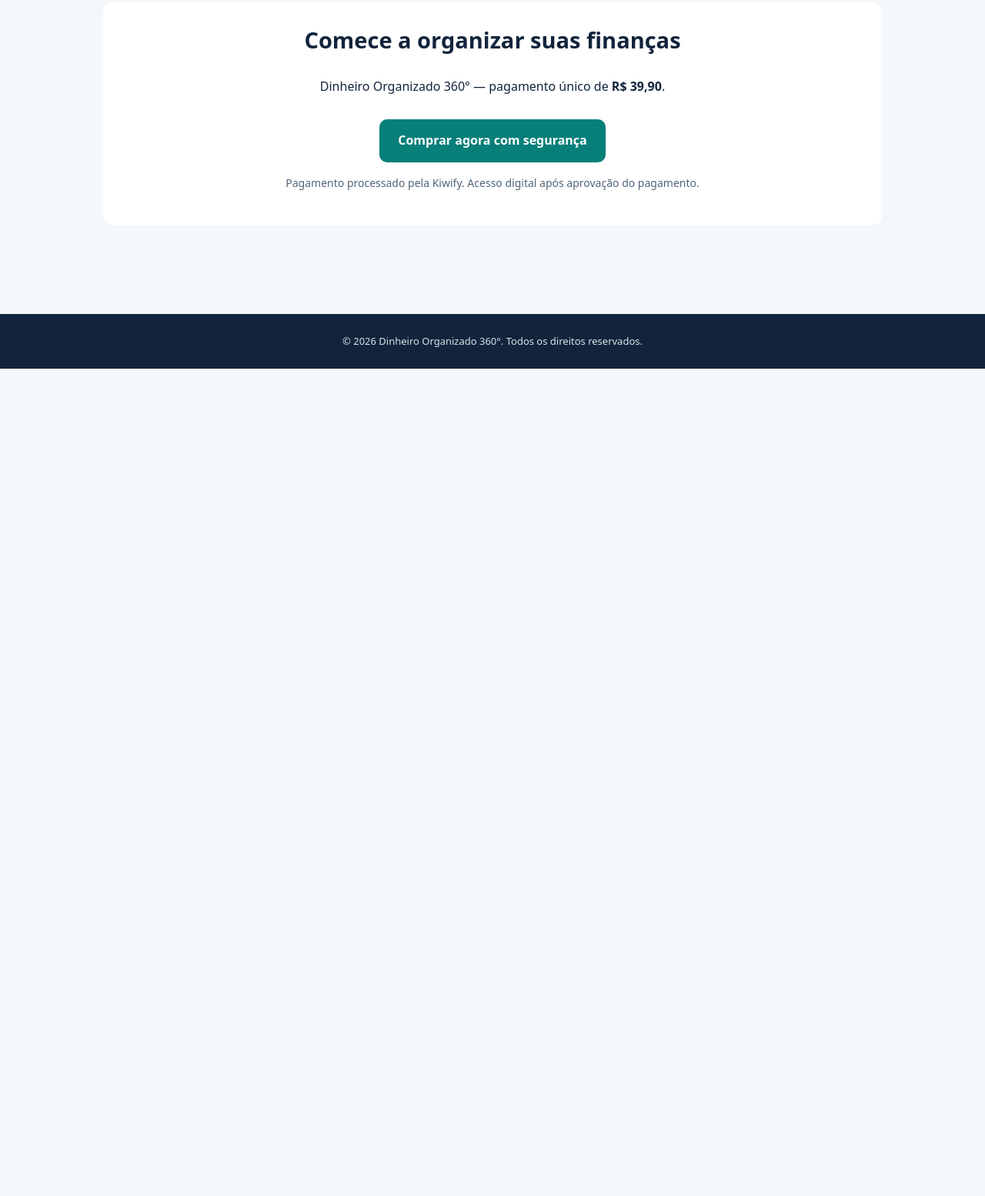
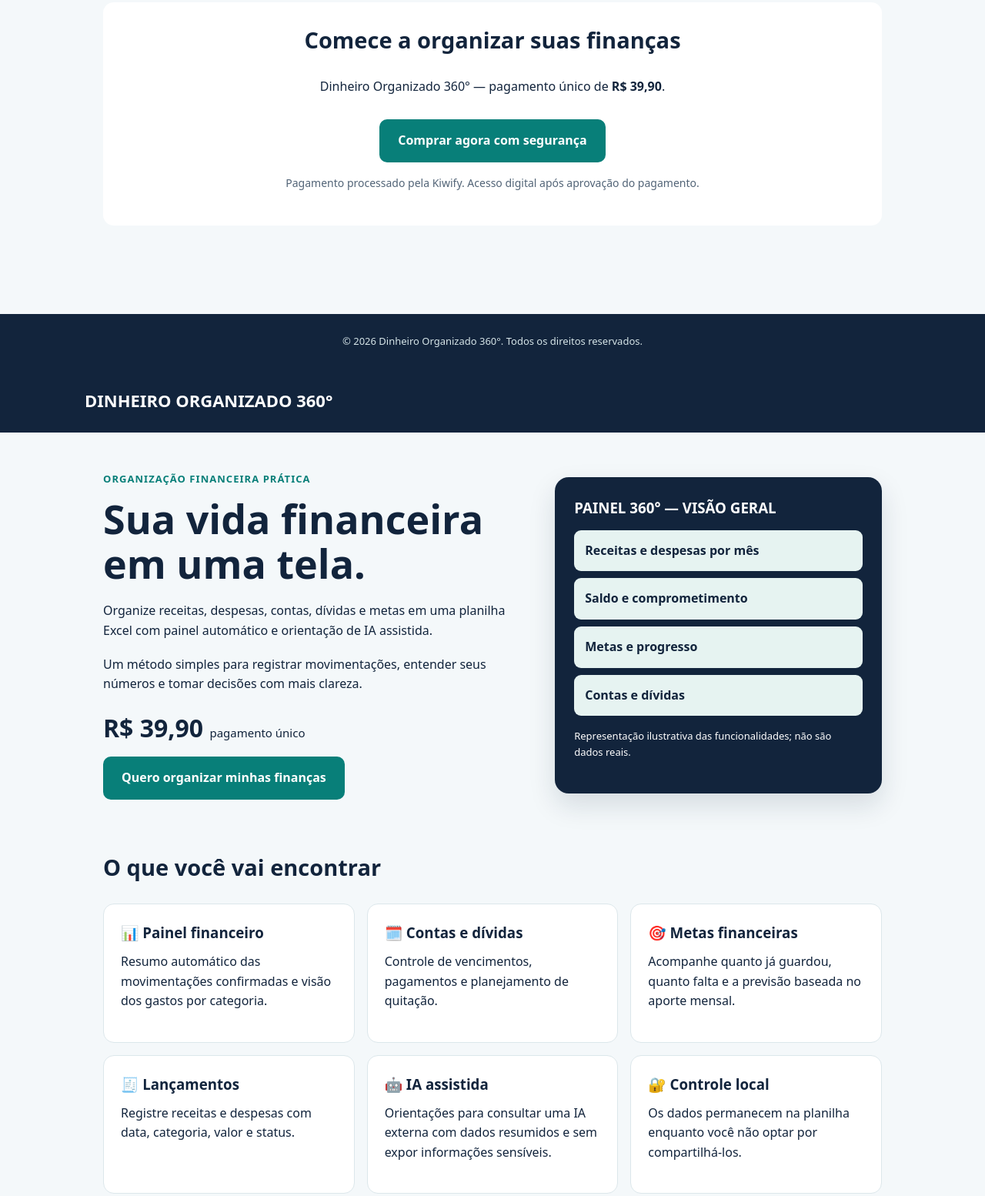
Before and after one commit to nader0311/dinheiro-organizado-360-site, a plain HTML site: page index.html in a window 1280 px wide. Shown: the part 1541-3095 px from the top of the page at 77% size. Before the commit the page ends 2020 px from the top, so only its background shows below. Drawn offline with Linux system fonts and the light colour scheme.

Commit message:
Update index.html

```diff
--- a/index.html
+++ b/index.html
@@ -61,4 +61,67 @@ footer{text-align:center;background:var(--navy);color:#d6e5e8;padding:25px;font-
 <p class="note" style="margin-top:16px">Pagamento processado pela Kiwify. Acesso digital após aprovação do pagamento.</p>
 </section>
 </main><footer>© 2026 Dinheiro Organizado 360°. Todos os direitos reservados.</footer>
+</body></html><!doctype html>
+<html lang="pt-BR">
+<head>
+<meta charset="utf-8"><meta name="viewport" content="width=device-width,initial-scale=1">
+<meta name="description" content="Dinheiro Organizado 360°: planilha de organização financeira com painel, metas, contas e orientação de IA assistida.">
+<title>Dinheiro Organizado 360° | Controle suas finanças</title>
+<style>
+:root{--navy:#12243c;--teal:#087f79;--cream:#fff1c9;--bg:#f4f8fa}
+*{box-sizing:border-box}body{margin:0;font:16px/1.6 system-ui,-apple-system,Segoe UI,sans-serif;color:var(--navy);background:var(--bg)}
+header{background:var(--navy);color:white;padding:24px max(24px,calc((100vw - 1060px)/2));font-weight:800;font-size:22px}
+main{max-width:1060px;margin:auto;padding:50px 24px}.hero{display:grid;grid-template-columns:1.3fr 1fr;gap:35px;align-items:center}
+h1{font-size:clamp(32px,5vw,52px);line-height:1.12;margin:12px 0 20px}h2{font-size:29px;margin-top:0}
+p{margin:0 0 18px}.tag{color:var(--teal);font-weight:800;letter-spacing:.08em;text-transform:uppercase;font-size:13px}
+.btn{display:inline-block;background:var(--teal);color:#fff;text-decoration:none;padding:15px 24px;border-radius:10px;font-weight:800;margin-top:12px}
+.btn:hover{filter:brightness(.9)}.price{font-size:32px;font-weight:850;margin:18px 0 0}
+.panel{background:var(--navy);color:white;border-radius:18px;padding:25px;box-shadow:0 15px 35px #12243c22}
+.panel h3{margin:0 0 14px}.metric{background:#e6f3f1;color:var(--navy);border-radius:9px;padding:14px;margin:9px 0;font-weight:700}
+section{margin:65px 0}.cards{display:grid;grid-template-columns:repeat(3,1fr);gap:16px}.card{background:white;border:1px solid #dce7eb;border-radius:14px;padding:22px}
+.card h3{margin:0 0 10px}.note{font-size:14px;color:#526477}.faq{background:white;padding:26px;border-radius:14px}
+footer{text-align:center;background:var(--navy);color:#d6e5e8;padding:25px;font-size:13px}
+@media(max-width:760px){.hero{grid-template-columns:1fr}.cards{grid-template-columns:1fr}main{padding-top:30px}}
+</style>
+</head>
+<body>
+<header>DINHEIRO ORGANIZADO 360°</header>
+<main>
+<div class="hero">
+<div><div class="tag">Organização financeira prática</div>
+<h1>Sua vida financeira em uma tela.</h1>
+<p>Organize receitas, despesas, contas, dívidas e metas em uma planilha Excel com painel automático e orientação de IA assistida.</p>
+<p>Um método simples para registrar movimentações, entender seus números e tomar decisões com mais clareza.</p>
+<div class="price">R$ 39,90 <small style="font-size:15px;font-weight:500">pagamento único</small></div>
+<a class="btn" href="https://pay.kiwify.com.br/GcMQyZo" target="_blank" rel="noopener noreferrer">Quero organizar minhas finanças</a>
+</div>
+<div class="panel"><h3>PAINEL 360° — VISÃO GERAL</h3>
+<div class="metric">Receitas e despesas por mês</div>
+<div class="metric">Saldo e comprometimento</div>
+<div class="metric">Metas e progresso</div>
+<div class="metric">Contas e dívidas</div>
+<p style="font-size:13px;margin-top:16px">Representação ilustrativa das funcionalidades; não são dados reais.</p>
+</div>
+</div>
+<section><h2>O que você vai encontrar</h2><div class="cards">
+<div class="card"><h3>📊 Painel financeiro</h3><p>Resumo automático das movimentações confirmadas e visão dos gastos por categoria.</p></div>
+<div class="card"><h3>🗓️ Contas e dívidas</h3><p>Controle de vencimentos, pagamentos e planejamento de quitação.</p></div>
+<div class="card"><h3>🎯 Metas financeiras</h3><p>Acompanhe quanto já guardou, quanto falta e a previsão baseada no aporte mensal.</p></div>
+<div class="card"><h3>🧾 Lançamentos</h3><p>Registre receitas e despesas com data, categoria, valor e status.</p></div>
+<div class="card"><h3>🤖 IA assistida</h3><p>Orientações para consultar uma IA externa com dados resumidos e sem expor informações sensíveis.</p></div>
+<div class="card"><h3>🔐 Controle local</h3><p>Os dados permanecem na planilha enquanto você não optar por compartilhá-los.</p></div>
+</div></section>
+<section class="faq"><h2>Como funciona?</h2>
+<p><strong>Preciso instalar algum aplicativo?</strong> Você precisa de uma versão compatível do Microsoft Excel para utilizar a planilha.</p>
+<p><strong>A IA é automática?</strong> Não. A IA assistida funciona por meio de instruções e consultas feitas voluntariamente a um serviço externo. A planilha não envia seus dados automaticamente.</p>
+<p><strong>É uma assinatura?</strong> Não. O valor anunciado é de pagamento único.</p>
+<p class="note">Este produto é uma ferramenta de organização pessoal, não uma promessa de economia, rendimento ou aconselhamento financeiro individualizado.</p>
+</section>
+<section id="comprar" class="faq" style="text-align:center">
+<h2>Comece a organizar suas finanças</h2>
+<p>Dinheiro Organizado 360° — pagamento único de <strong>R$ 39,90</strong>.</p>
+<a class="btn" href="https://pay.kiwify.com.br/GcMQyZo" target="_blank" rel="noopener noreferrer">Comprar agora com segurança</a>
+<p class="note" style="margin-top:16px">Pagamento processado pela Kiwify. Acesso digital após aprovação do pagamento.</p>
+</section>
+</main><footer>© 2026 Dinheiro Organizado 360°. Todos os direitos reservados.</footer>
 </body></html>
```
